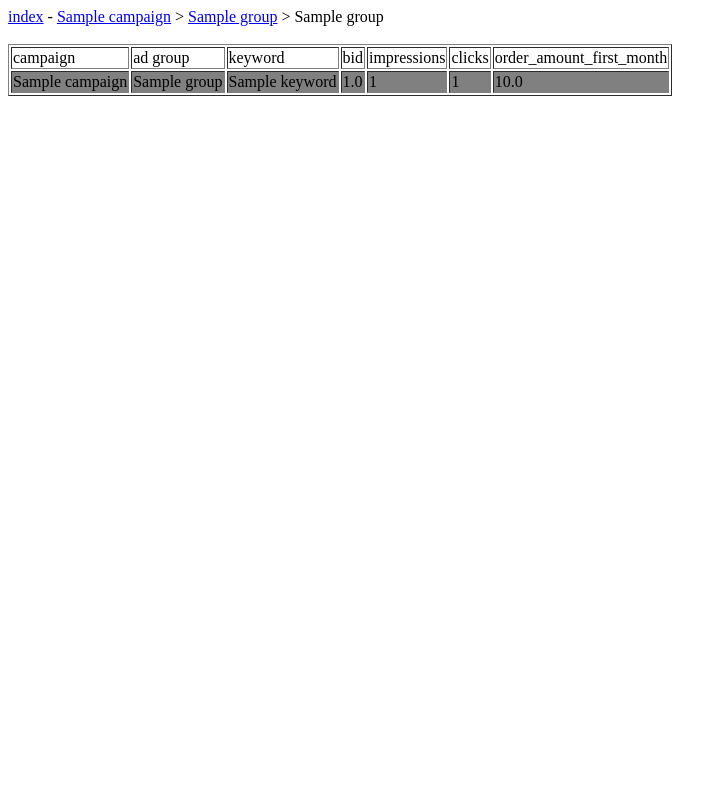
After one commit to cricketlong/ppctool, a Django app: page /apps/cks/1/1/1 in a window 1280 px wide. The commit adds this page. Shown: the whole page, without its empty margins (0-727 px from the left). Run offline with Django 3.2, Linux system fonts and the light colour scheme; tables that the repository leaves empty hold one stand-in row (values such as "Sample post").

Commit message:
created entries for campaign, adgroup and keywords

```diff
--- a/cks/models.py
+++ b/cks/models.py
@@ -13,6 +13,7 @@ class AdGroup(models.Model):
 
     id = models.IntegerField(primary_key = True, default = 0)
     name = models.CharField(max_length = 255)
+    campaign = models.ForeignKey(Campaign)
 
 class Keyword(models.Model):
     class Meta:
@@ -20,6 +21,9 @@ class Keyword(models.Model):
 
     id = models.IntegerField(primary_key = True, default = 0)
     campaign = models.ForeignKey(Campaign)
-    ad_group = models.ForeignKey(AdGroup)
+    adgroup = models.ForeignKey(AdGroup)
     name = models.CharField(max_length = 255)
     bid = models.FloatField(default=0.0)
+    impressions = models.IntegerField(default=0.0)
+    clicks = models.IntegerField(default=0.0)
+    order_amount_first_month = models.FloatField(default=0.0)
--- /dev/null
+++ b/cks/templates/keyword.html
@@ -0,0 +1,41 @@
+<a href="{% url 'index' %}">index</a>
+{% if campaign %} - <a href="{% url 'campaign' campaign.id %}">{{ campaign.name }}</a>{% endif %}
+{% if adgroup %} &gt; <a href="{% url 'adgroup' campaign.id adgroup.id %}">{{ adgroup.name }}</a>{% endif %}
+{% if keyword %} &gt; {{ adgroup.name }}{% endif %}
+<br>
+{% if keyword %}
+    <br>
+    <table border="1">
+    <tr>
+        <td>campaign</td>
+        <td>ad group</td>
+        <td>keyword</td>
+        <td>bid</td>
+        <td>impressions</td>
+        <td>clicks</td>
+        <td>order_amount_first_month</td>
+    </tr>
+    <tr style="background-color:grey">
+        <td>{{ campaign.name }}</td>
+        <td>{{ adgroup.name }}</td>
+        <td>{{ keyword.name }}</td>
+        <td>{{ keyword.bid }}</td>
+        <td>{{ keyword.impressions }}</td>
+        <td>{{ keyword.clicks }}</td>
+        <td>{{ keyword.order_amount_first_month }}</td>
+    </tr>
+    {% if related_keywords %}
+        {% for k in related_keywords %}
+            <tr>
+                <td>{{ k.campaign.name }}</td>
+                <td>{{ k.adgroup.name }}</td>
+                <td><a href="{% url 'keyword' k.campaign.id k.adgroup.id k.id %}">{{ k.name }}</a></td>
+                <td>{{ k.bid }}</td>
+                <td>{{ k.impressions }}</td>
+                <td>{{ k.clicks }}</td>
+                <td>{{ k.order_amount_first_month }}</td>
+            </tr>
+        {% endfor %}
+    {% endif %}
+    </table>
+{% endif %}
--- a/cks/urls.py
+++ b/cks/urls.py
@@ -2,5 +2,9 @@ from django.conf.urls import url
 from . import views
 
 urlpatterns = [
-    url(r'^$', views.index, name='index')
+    url(r'^$', views.index, name='index'),
+    url(r'^full_table$', views.full_table, name='full_table'),
+    url(r'^([\d]+)[/]?$', views.campaign, name='campaign'),
+    url(r'^([\d]+)/([\d]+)[/]?$', views.adgroup, name='adgroup'),
+    url(r'^([\d]+)/([\d]+)/([\d]+)[/]?$', views.keyword, name='keyword')
 ]
--- a/cks/views.py
+++ b/cks/views.py
@@ -1,26 +1,58 @@
 from django.http import HttpResponse
 from django.template import loader
-from .models import Keyword
+from .models import Campaign, AdGroup, Keyword
 
 def index(request):
-    if 'keyword' in request.POST:
-        keyword = request.POST['keyword']
-        results = Keyword.objects.filter(name=keyword).select_related()
-    else:
-        results = None
-
-    keywords = Keyword.objects.select_related()
+    campaigns = Campaign.objects.all()
     template = loader.get_template('index.html')
     context = {
+        'campaigns': campaigns,
+    }
+
+    return HttpResponse(template.render(context, request))
+
+def campaign(request, cid):
+    campaign = Campaign.objects.get(id=cid)
+    adgroups = AdGroup.objects.filter(campaign_id=cid)
+    template = loader.get_template('campaign.html')
+    context = {
+        'adgroups': adgroups,
+        'campaign': campaign,
+    }
+
+    return HttpResponse(template.render(context, request))
+
+def adgroup(request, cid, agid):
+    campaign = Campaign.objects.get(id=cid)
+    adgroup = AdGroup.objects.get(id=agid)
+    keywords = Keyword.objects.filter(adgroup_id=agid)
+    template = loader.get_template('adgroup.html')
+    context = {
+        'campaign': campaign,
+        'adgroup': adgroup,
         'keywords': keywords,
-        'results': results,
+    }
+
+    return HttpResponse(template.render(context, request))
+
+def keyword(request, cid, agid, kid):
+    campaign = Campaign.objects.get(id=cid)
+    adgroup = AdGroup.objects.get(id=agid)
+    keyword = Keyword.objects.get(id=kid)
+    related_keywords = Keyword.objects.filter(name=keyword.name).exclude(id=kid)
+    template = loader.get_template('keyword.html')
+    context = {
+        'campaign': campaign,
+        'adgroup': adgroup,
+        'keyword': keyword,
+        'related_keywords': related_keywords,
     }
 
     return HttpResponse(template.render(context, request))
 
 def full_table(request):
     keywords = Keyword.objects.all()
-    template = loader.get_template('index.html')
+    template = loader.get_template('full_table.html')
     context = {
         'keywords': keywords,
     }
```
Also changed, not shown: cks/templates/adgroup.html (added, +17 -0 lines), cks/templates/campaign.html (added, +16 -0 lines), cks/templates/full_table.html (+18 -9 lines), cks/templates/index.html (+7 -14 lines).
